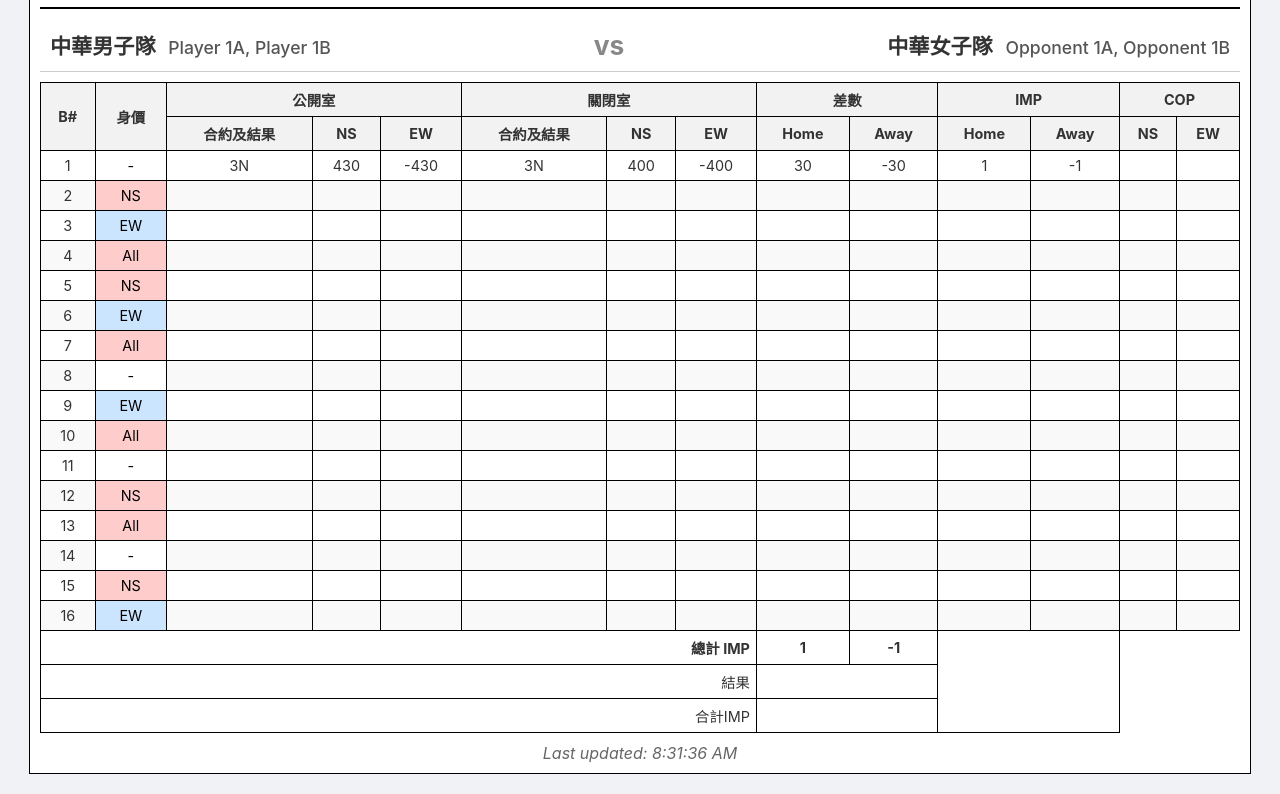
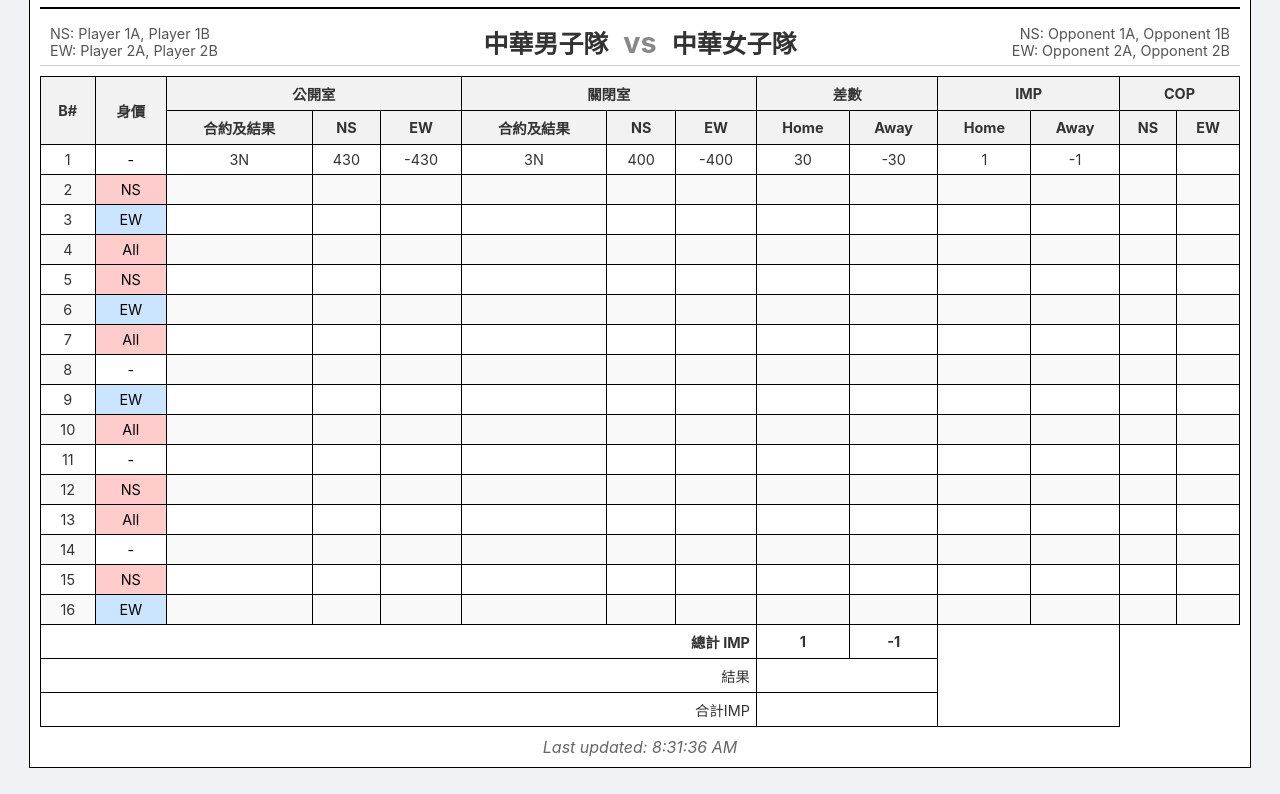
Before and after one commit to ctcba886-wq/Live_Score, a plain HTML site: page index.html in a window 1280 px wide. Shown: the part 99-893 px from the top of the page. Drawn offline with Linux system fonts and the light colour scheme.

Commit message:
版面修正

```diff
--- a/index.html
+++ b/index.html
@@ -42,29 +42,39 @@
             border: 2px solid #000;
             padding: 5px 20px;
         }
-        .matchup-bar {
+        .top-info-bar {
             display: flex;
             justify-content: space-between;
             align-items: center;
-            padding: 10px;
-            font-size: 1.1em;
-            font-weight: 500;
+            width: 100%;
+            padding: 5px 10px;
             border-bottom: 1px solid #ccc;
             margin-bottom: 10px;
+            box-sizing: border-box;
+        }
+        .players-container {
+            flex: 1;
+            color: #555;
+            font-size: 0.9em;
+        }
+        .matchup-bar {
+            flex: 2;
+            display: flex;
+            justify-content: center;
+            align-items: center;
+            font-size: 1.2em;
+            font-weight: 500;
+            text-align: center;
         }
         .matchup-bar .team-name {
             font-weight: bold;
-            font-size: 1.2em;
-        }
-        .matchup-bar .players {
-            color: #555;
-            margin-left: 8px;
+            font-size: 1.3em;
+            padding: 0 15px;
         }
         .matchup-bar .vs {
             font-size: 1.5em;
             font-weight: bold;
             color: #888;
-            margin: 0 15px;
         }
         .matchup-bar .vs {
             font-size: 1.5em;
@@ -117,16 +127,27 @@
         <div id="round-right" class="round">1</div>
     </header>
 
-    <div class="matchup-bar">
-        <div class="team-display">
-            <span id="team-name" class="team-name"></span>
-            <span id="team-players" class="players"></span>
+<div class="top-info-bar">
+
+        <!-- Block 1: Home Players -->
+        <div class="players-container">
+            <div id="home-ns-players"></div>
+            <div id="home-ew-players"></div>
         </div>
-        <div class="vs">vs</div>
-        <div class="team-display" style="text-align: right;">
-            <span id="opponent-name" class="team-name"></span>
-            <span id="opponent-players" class="players"></span>
+
+        <!-- Block 2: Matchup -->
+        <div class="matchup-bar">
+            <div id="team-name" class="team-name"></div>
+            <div class="vs">vs</div>
+            <div id="opponent-name" class="team-name"></div>
         </div>
+
+        <!-- Block 3: Away Players -->
+        <div class="players-container" style="text-align: right;">
+            <div id="away-ns-players"></div>
+            <div id="away-ew-players"></div>
+        </div>
+
     </div>
 
 
@@ -243,9 +264,11 @@
             document.getElementById('team-name').textContent = homeTeam?.name || '';
             document.getElementById('opponent-name').textContent = awayTeam?.name || '';
 
-            // Display NS players
-            document.getElementById('team-players').textContent = homeTeam?.ns_players?.join(', ') || '';
-            document.getElementById('opponent-players').textContent = awayTeam?.ns_players?.join(', ') || '';
+            // Display player names vertically
+            document.getElementById('home-ns-players').textContent = 'NS: ' + (homeTeam?.ns_players?.join(', ') || '');
+            document.getElementById('home-ew-players').textContent = 'EW: ' + (homeTeam?.ew_players?.join(', ') || '');
+            document.getElementById('away-ns-players').textContent = 'NS: ' + (awayTeam?.ns_players?.join(', ') || '');
+            document.getElementById('away-ew-players').textContent = 'EW: ' + (awayTeam?.ew_players?.join(', ') || '');
 
             // Update table headers with team names
             const homeTeamName = homeTeam?.name || '';
```
